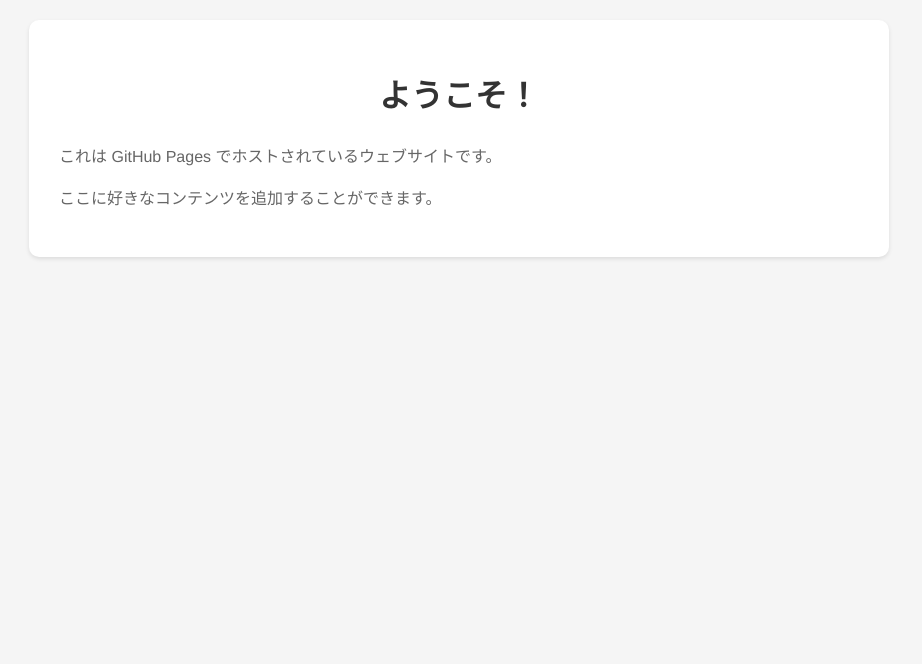
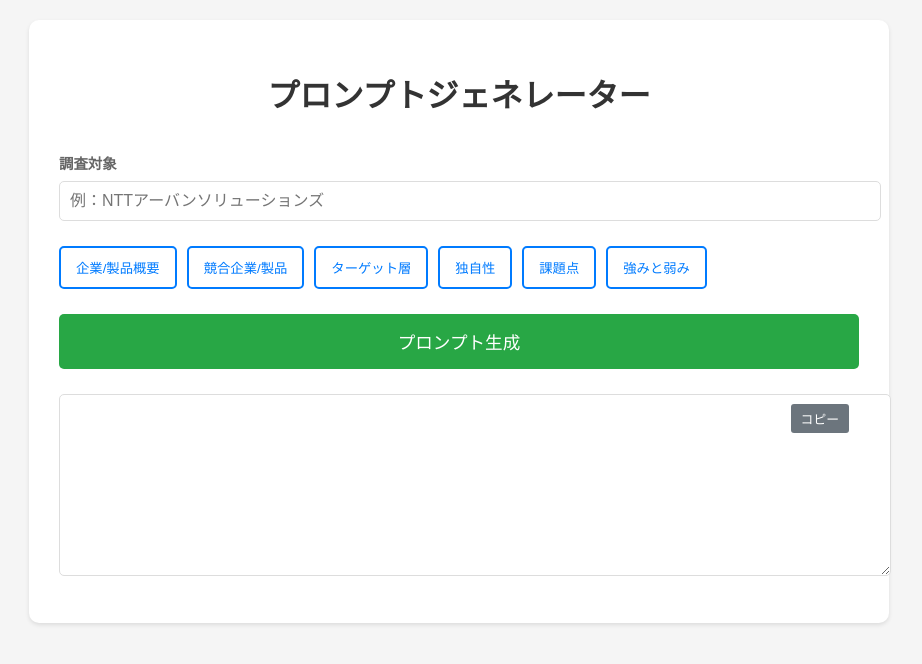
Before and after one commit to ykwe/prompt_alpha, a plain HTML site: page index.html in a window 1280 px wide. Shown: the whole page, without its empty margins (181-1103 px from the left). Drawn offline with Linux system fonts and the light colour scheme.

Commit message:
プロンプトジェネレーターの実装

```diff
--- a/index.html
+++ b/index.html
@@ -3,7 +3,7 @@
 <head>
     <meta charset="UTF-8">
     <meta name="viewport" content="width=device-width, initial-scale=1.0">
-    <title>マイウェブサイト</title>
+    <title>プロンプトジェネレーター</title>
     <style>
         body {
             font-family: 'Helvetica Neue', Arial, 'Hiragino Kaku Gothic ProN', 'Hiragino Sans', Meiryo, sans-serif;
@@ -23,17 +23,156 @@
         h1 {
             color: #333;
             text-align: center;
+            margin-bottom: 30px;
         }
-        p {
+        .input-section {
+            margin-bottom: 25px;
+        }
+        .input-section h2 {
+            font-size: 0.9em;
             color: #666;
+            margin-bottom: 5px;
+        }
+        .input-field {
+            width: 100%;
+            padding: 10px;
+            border: 1px solid #ddd;
+            border-radius: 5px;
+            font-size: 1em;
+        }
+        .button-group {
+            display: flex;
+            flex-wrap: wrap;
+            gap: 10px;
+            margin-bottom: 25px;
+        }
+        .toggle-button {
+            padding: 10px 15px;
+            border: 2px solid #007bff;
+            background-color: white;
+            color: #007bff;
+            border-radius: 5px;
+            cursor: pointer;
+            transition: all 0.3s ease;
+        }
+        .toggle-button.active {
+            background-color: #007bff;
+            color: white;
+        }
+        .execute-button {
+            display: block;
+            width: 100%;
+            padding: 15px;
+            background-color: #28a745;
+            color: white;
+            border: none;
+            border-radius: 5px;
+            font-size: 1.1em;
+            cursor: pointer;
+            margin-bottom: 25px;
+            transition: background-color 0.3s ease;
+        }
+        .execute-button:hover {
+            background-color: #218838;
+        }
+        .output-section {
+            position: relative;
+        }
+        .output-area {
+            width: 100%;
+            min-height: 150px;
+            padding: 15px;
+            border: 1px solid #ddd;
+            border-radius: 5px;
+            margin-bottom: 10px;
+            font-size: 0.9em;
+            line-height: 1.6;
+            resize: vertical;
+        }
+        .copy-button {
+            position: absolute;
+            top: 10px;
+            right: 10px;
+            padding: 5px 10px;
+            background-color: #6c757d;
+            color: white;
+            border: none;
+            border-radius: 3px;
+            cursor: pointer;
+            font-size: 0.8em;
+        }
+        .copy-button:hover {
+            background-color: #5a6268;
         }
     </style>
 </head>
 <body>
     <div class="container">
-        <h1>ようこそ！</h1>
-        <p>これは GitHub Pages でホストされているウェブサイトです。</p>
-        <p>ここに好きなコンテンツを追加することができます。</p>
+        <h1>プロンプトジェネレーター</h1>
+
+        <div class="input-section">
+            <h2>調査対象</h2>
+            <input type="text" class="input-field" id="target" placeholder="例：NTTアーバンソリューションズ">
+        </div>
+
+        <div class="button-group">
+            <button class="toggle-button" data-type="企業/製品概要">企業/製品概要</button>
+            <button class="toggle-button" data-type="競合企業/製品">競合企業/製品</button>
+            <button class="toggle-button" data-type="ターゲット層">ターゲット層</button>
+            <button class="toggle-button" data-type="独自性">独自性</button>
+            <button class="toggle-button" data-type="課題点">課題点</button>
+            <button class="toggle-button" data-type="強みと弱み">強みと弱み</button>
+        </div>
+
+        <button class="execute-button" id="generate">プロンプト生成</button>
+
+        <div class="output-section">
+            <textarea class="output-area" id="output" readonly></textarea>
+            <button class="copy-button" id="copy">コピー</button>
+        </div>
     </div>
+
+    <script>
+        // トグルボタンの処理
+        const toggleButtons = document.querySelectorAll('.toggle-button');
+        toggleButtons.forEach(button => {
+            button.addEventListener('click', () => {
+                button.classList.toggle('active');
+            });
+        });
+
+        // プロンプト生成の処理
+        document.getElementById('generate').addEventListener('click', () => {
+            const target = document.getElementById('target').value;
+            const selectedTypes = Array.from(document.querySelectorAll('.toggle-button.active'))
+                .map(button => button.dataset.type);
+
+            if (!target) {
+                alert('調査対象を入力してください。');
+                return;
+            }
+
+            if (selectedTypes.length === 0) {
+                alert('調査内容を1つ以上選択してください。');
+                return;
+            }
+
+            const prompt = `${target}について、以下の内容を調査しレポートにまとめてください。\n\n${selectedTypes.map(type => `・${type}`).join('\n')}`;
+            document.getElementById('output').value = prompt;
+        });
+
+        // コピーボタンの処理
+        document.getElementById('copy').addEventListener('click', () => {
+            const output = document.getElementById('output');
+            output.select();
+            document.execCommand('copy');
+
+            const copyButton = document.getElementById('copy');
+            copyButton.textContent = 'コピー完了！';
+            setTimeout(() => {
+                copyButton.textContent = 'コピー';
+            }, 2000);
+        });
+    </script>
 </body>
 </html>
```
